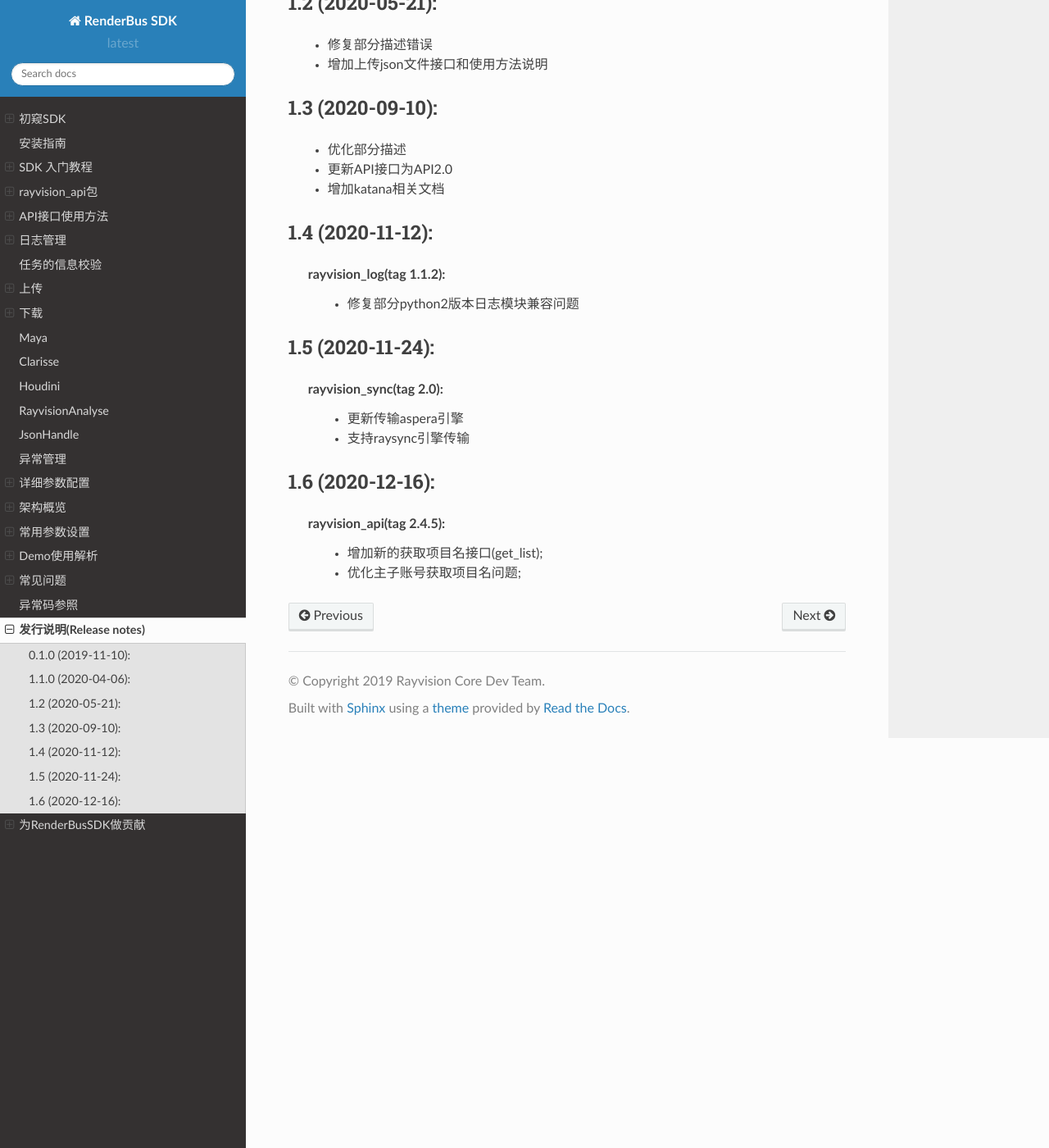
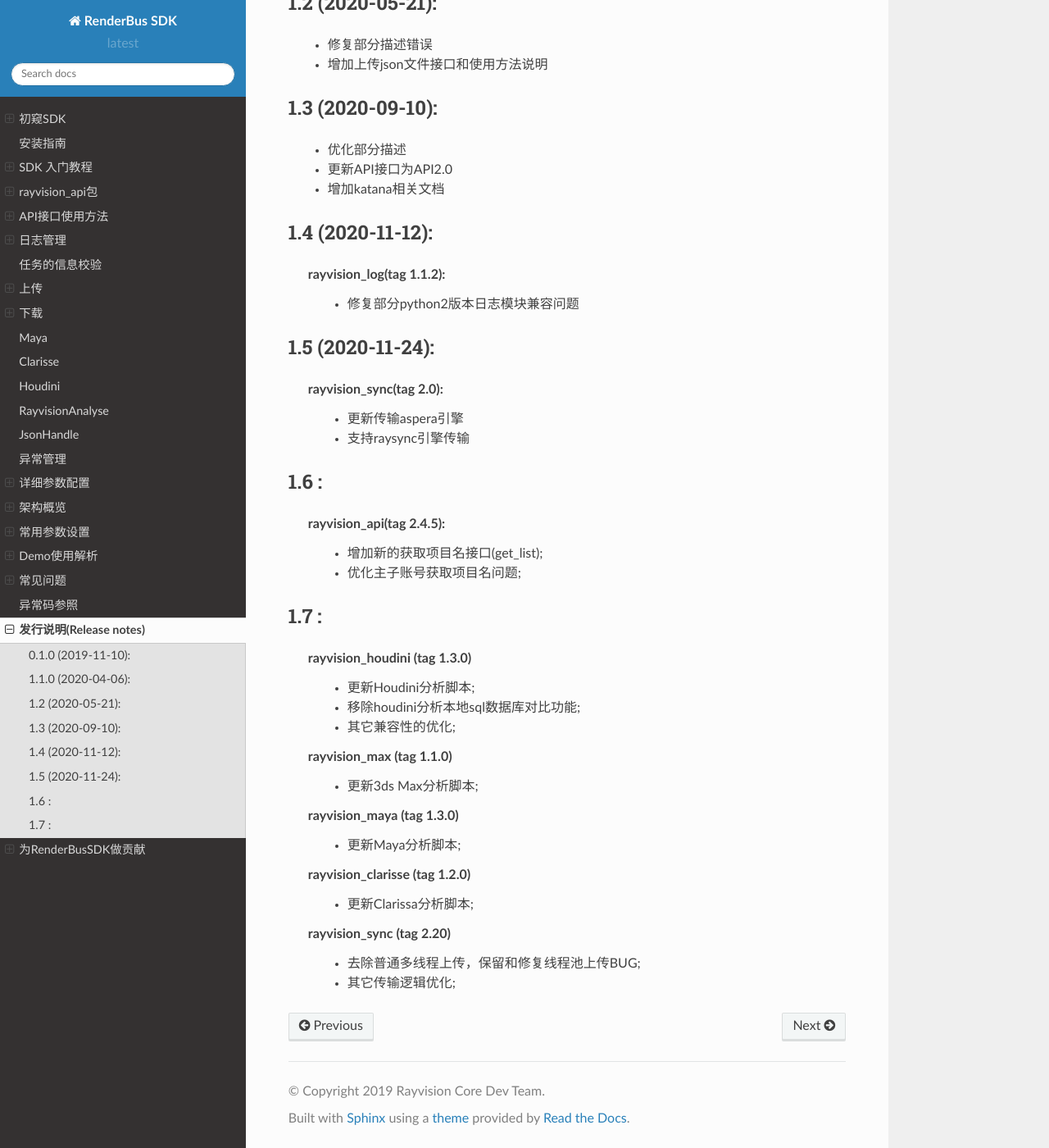
Before and after one commit to renderbus/docs_sdk, a Sphinx documentation site: the page built from docs/render/release_notes.rst, in a window 1280 px wide and 1400 px high, scrolled down 545 px. Shown: the whole window at 82% size. Built offline with Sphinx 7.4.7 and the Read the Docs theme 2.0.0, drawn with Linux system fonts in a browser that asks for light colours.

```diff
--- a/docs/render/release_notes.rst
+++ b/docs/render/release_notes.rst
@@ -38,8 +38,28 @@
      - 更新传输aspera引擎
      - 支持raysync引擎传输
 
-1.6 (2020-12-16):
+1.6 :
 ---------------------------
    rayvision_api(tag 2.4.5):
      - 增加新的获取项目名接口(get_list);
      - 优化主子账号获取项目名问题;
+
+1.7 :
+----------------------------------
+   rayvision_houdini (tag 1.3.0)
+      - 更新Houdini分析脚本;
+      - 移除houdini分析本地sql数据库对比功能;
+      - 其它兼容性的优化;
+
+   rayvision_max (tag 1.1.0)
+      - 更新3ds Max分析脚本;
+
+   rayvision_maya (tag 1.3.0)
+      - 更新Maya分析脚本;
+
+   rayvision_clarisse (tag 1.2.0)
+      - 更新Clarissa分析脚本;
+
+   rayvision_sync (tag 2.20)
+      - 去除普通多线程上传，保留和修复线程池上传BUG;
+      - 其它传输逻辑优化;
```
Also changed, not shown: docs/render/sync/rayvision_sync/core/upload_and_download.md (+7 -36 lines).
